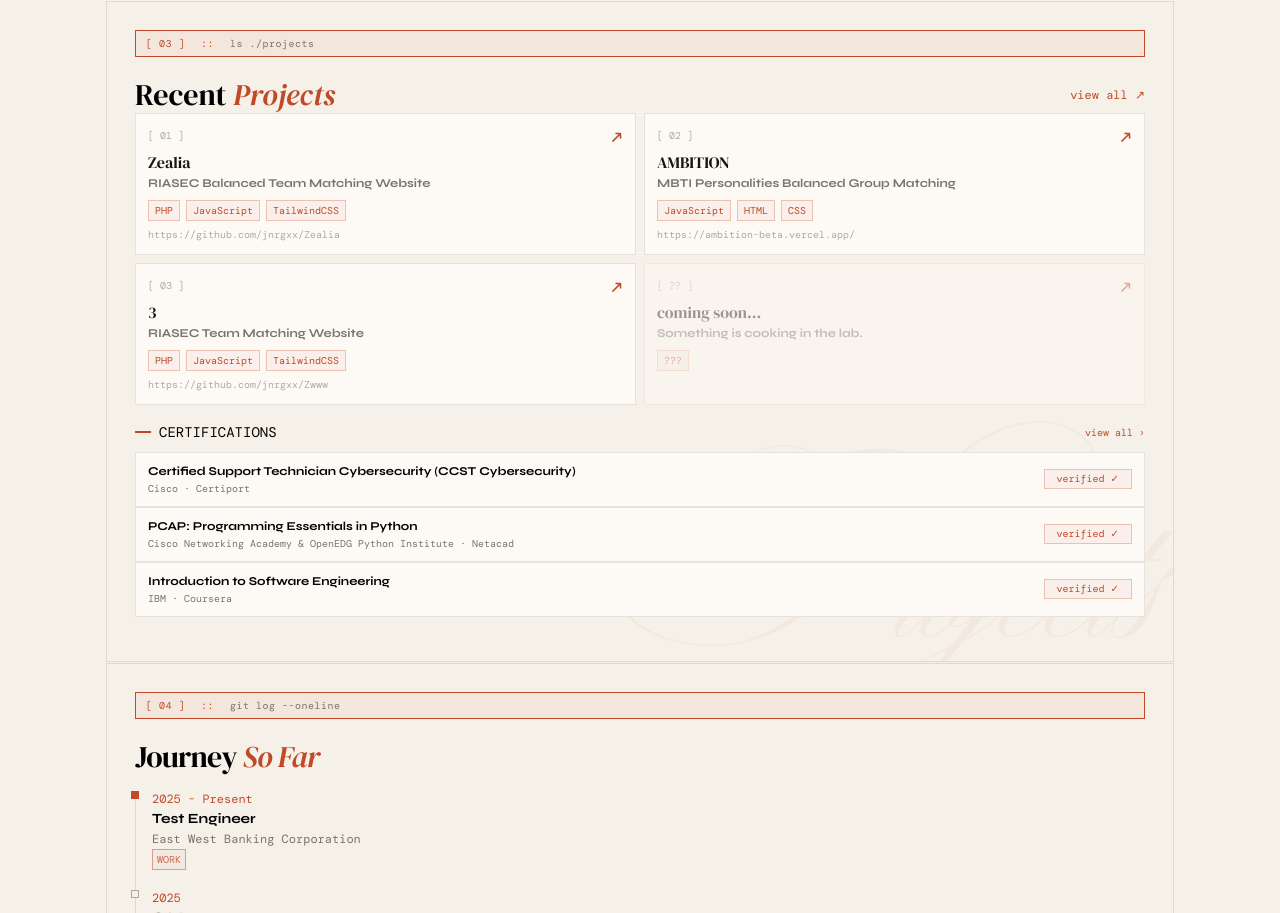
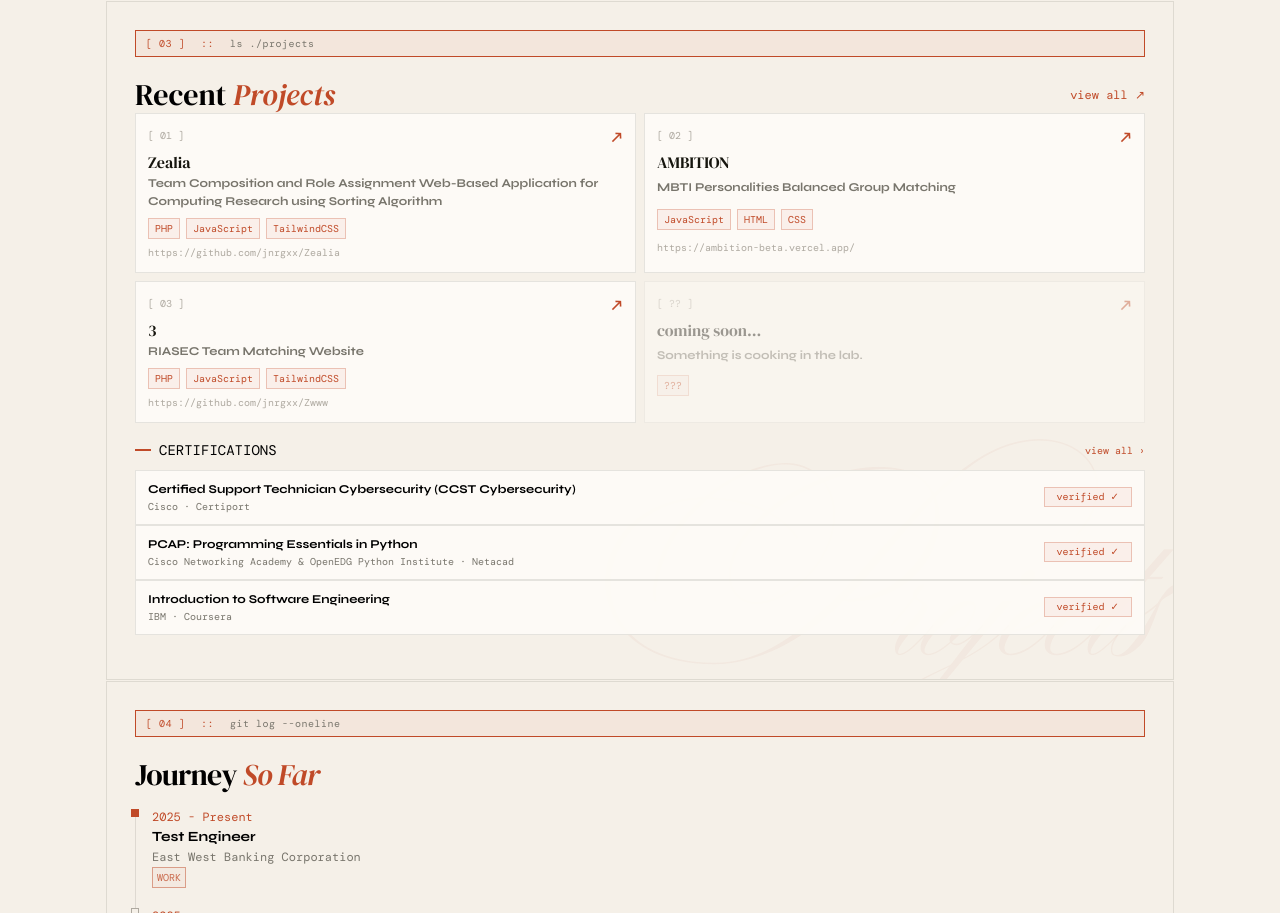
Before and after one commit to jnrgxx/portfolio, a React (Vite) app: page / in a window 1280 px wide. Shown: the part 1212-2125 px from the top of the page. Built offline with nearby package versions, Linux system fonts and the light colour scheme; no server answers.

Commit message:
style: update layout and spacing in Projects and ProjectsPage components; enhance project description clarity and adjust flex properties for better alignment

```diff
--- a/src/Pages/ProjectsPage.tsx
+++ b/src/Pages/ProjectsPage.tsx
@@ -6,7 +6,7 @@ export default function ProjectsPage() {
             {projects.map((p, index) => {
                 const isComingSoon = p.url === "#"
                 return (
-                <a key={p.url} href={p.url} target="_blank" className={`${isComingSoon ? "opacity-40" : ""} flex flex-col p-3 bg-card border-[0.5px] border-bd`}>
+                <a key={p.url} href={p.url} target="_blank" className={`${isComingSoon ? "opacity-40" : ""} flex flex-col justify-between p-3 bg-card border-[0.5px] border-bd`}>
                     <div className="flex justify-between items-center">
                         <span className="font-dm-mono text-xxs text-sub mb-1">
                             {/* Print the Index of the project as number and add "0" at the start if it's less than 10 */}
@@ -16,11 +16,11 @@ export default function ProjectsPage() {
                     </div>
 
                     {/* Project Content */}
-                    <div className="flex flex-col items-start">
+                    <div className="flex flex-col items-start justify-between h-full">
                         {/* Project Name */}
                         <h3 className="font-dmserif text-base text-ink">{p.name}</h3>
                         {/* Project Description */}
-                        <p className="mb-2 font-syne leading-normal text-xs text-muted">{p.desc}</p>
+                        <p className="mb-2 font-syne leading-normal text-left text-xs text-muted">{p.desc}</p>
 
                         {/* Stack */}
                         <div className="flex gap-1.5">
@@ -31,6 +31,8 @@ export default function ProjectsPage() {
 
                         {/* Link */}
                         <a href={p.url} target="_blank" className="font-dm-mono text-xxs mt-1.5 text-sub">{isComingSoon ? "" : p.url}</a>
+
+                        <div></div>
                     </div>
 
                 </a>
--- a/src/Sections/Projects.tsx
+++ b/src/Sections/Projects.tsx
@@ -21,7 +21,7 @@ export default function Projects() {
                         {projects.map((p, index) => {
                             const isComingSoon = p.url === "#"
                             return (
-                            <a key={p.url} href={p.url} target="_blank" className={`${isComingSoon ? "opacity-40" : ""} flex flex-col p-3 bg-card border-[0.5px] border-bd`}>
+                            <a key={p.url} href={p.url} target="_blank" className={`${isComingSoon ? "opacity-40" : ""} flex flex-col justify-between p-3 bg-card border-[0.5px] border-bd`}>
                                 <div className="flex justify-between items-center">
                                     <span className="font-dm-mono text-xxs text-sub mb-1">
                                         {/* Print the Index of the project as number and add "0" at the start if it's less than 10 */}
@@ -31,11 +31,11 @@ export default function Projects() {
                                 </div>
 
                                 {/* Project Content */}
-                                <div className="flex flex-col items-start">
+                                <div className="flex flex-col items-start justify-between h-full">
                                     {/* Project Name */}
                                     <h3 className="font-dmserif text-base text-ink">{p.name}</h3>
                                     {/* Project Description */}
-                                    <p className="mb-2 font-syne leading-normal text-xs text-muted">{p.desc}</p>
+                                    <p className="mb-2 font-syne leading-normal text-left text-xs text-muted">{p.desc}</p>
 
                                     {/* Stack */}
                                     <div className="flex gap-1.5">
--- a/src/data/portfolioData.ts
+++ b/src/data/portfolioData.ts
@@ -16,7 +16,7 @@ export interface Certificate {
 export const projects: Project[] = [
   {
     name: 'Zealia',
-    desc: 'RIASEC Balanced Team Matching Website',
+    desc: 'Team Composition and Role Assignment Web-Based Application for Computing Research using Sorting Algorithm',
     stack: ['PHP', 'JavaScript', 'TailwindCSS'],
     url: 'https://github.com/jnrgxx/Zealia',
   },
```
